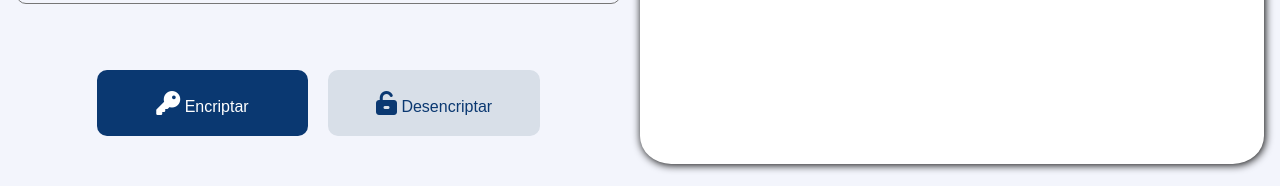
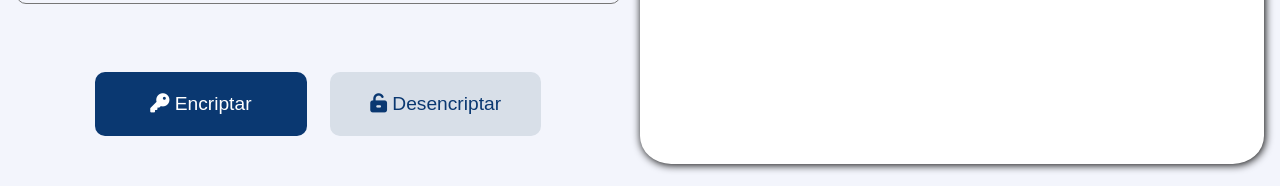
Before and after one commit to JeremyFlores137/JeremyFlores137.github.io-textEncryption, a plain HTML site: page index.html in a window 1280 px wide. Shown: the part 567-753 px from the top of the page. Drawn offline with Linux system fonts and the light colour scheme; a web font is replaced by a local one.

Commit message:
change UI

```diff
--- a/index.css
+++ b/index.css
@@ -52,7 +52,7 @@ section {
   height: 70%;
   border-radius: 10px;
   border-style: none;
-  font-size: 1rem;
+  font-size: 0.8rem;
 }
 .decryption-btn {
   margin-left: 1em;
@@ -209,4 +209,8 @@ footer i {
     width: 70px;
     height: 50px;
   }
+  .encryption-btn,
+  .decryption-btn {
+    font-size: 1.2rem;
+  }
 }
--- a/index.html
+++ b/index.html
@@ -44,12 +44,12 @@
           </div>
           <div class="btn">
             <button class="encryption-btn">
-              <i class="fa-solid fa-key" style="font-size: 1.5em"></i> Encriptar
+              <i class="fa-solid fa-key" style="font-size: 1em"></i> Encriptar
             </button>
             <button class="decryption-btn">
               <i
                 class="fa-sharp fa-solid fa-unlock-keyhole"
-                style="font-size: 1.5em"
+                style="font-size: 1em"
               ></i>
               Desencriptar
             </button>
```
